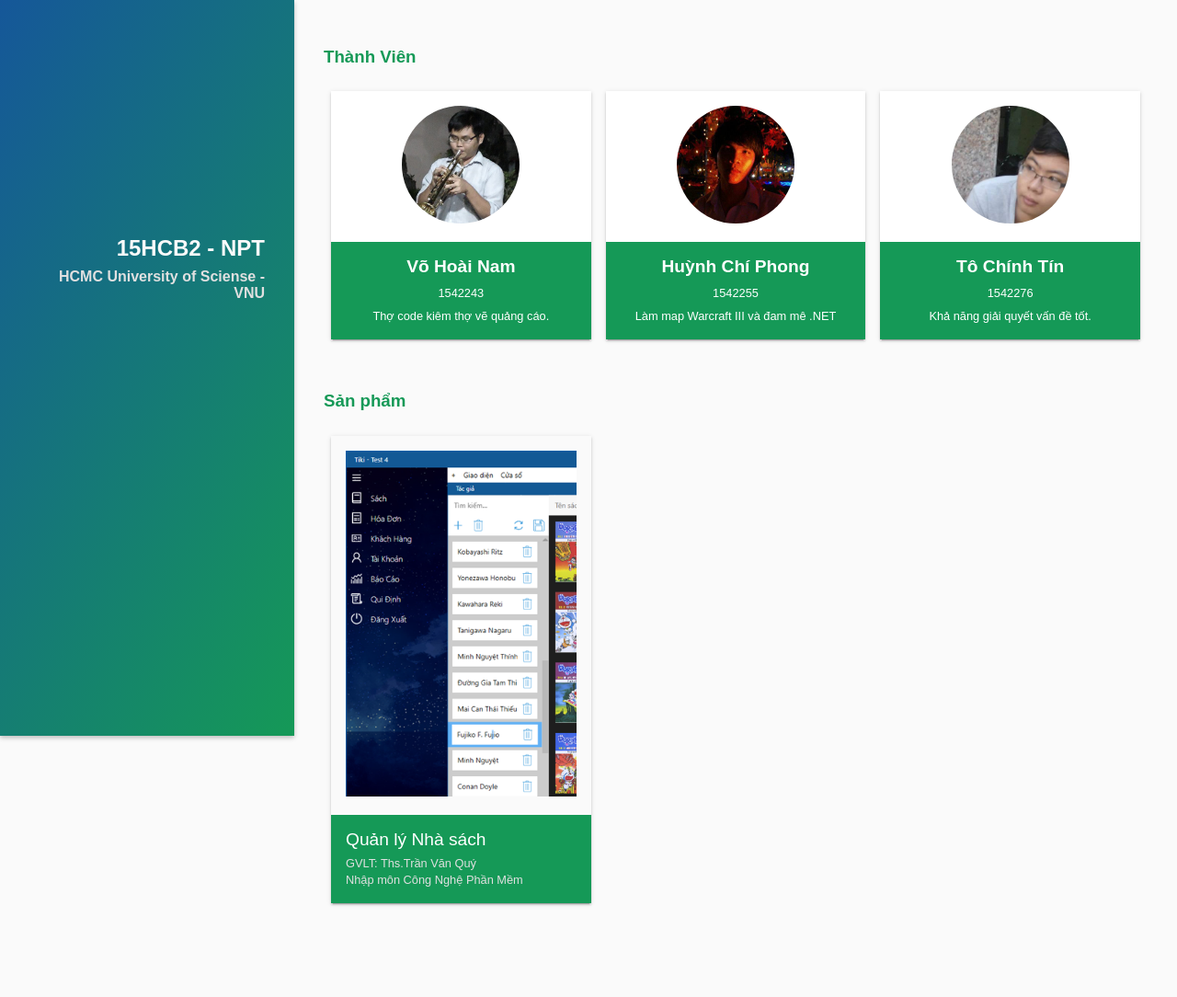
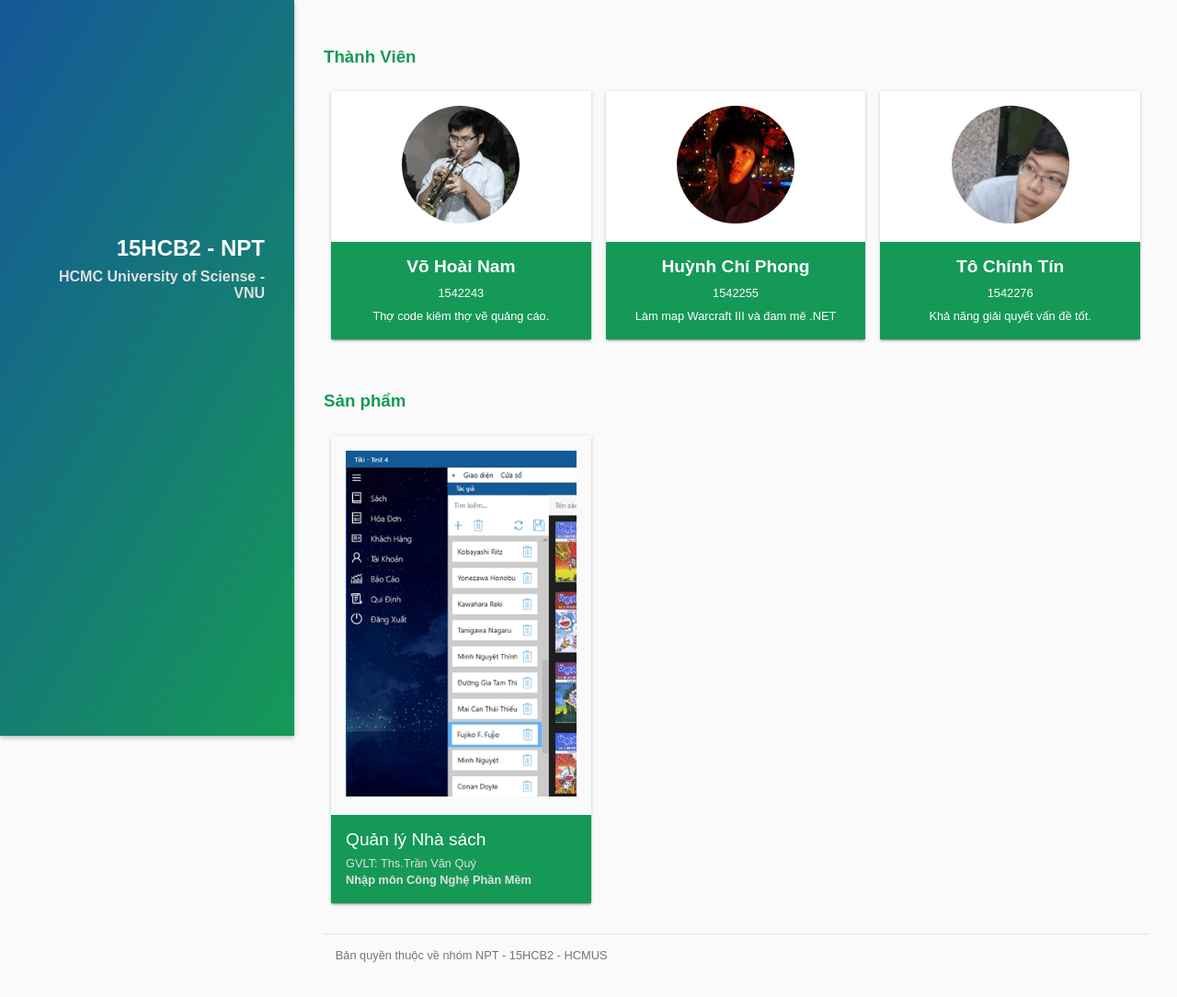
Before and after one commit to HCB2-NPT/hbc2-npt.github.io, a plain HTML site: page index.html in a window 1280 px wide. Shown: the whole page at 92% size. Before the commit the page ends 1022 px from the top, so only its background shows below. Drawn offline with Linux system fonts and the light colour scheme.

Commit message:
add footer.

```diff
--- a/css/blog.css
+++ b/css/blog.css
@@ -2,6 +2,15 @@ body {
     font-size: 1em;
     color: #212121;
     background-color: #fafafa;
+}
+
+footer {
+    margin-top: 2em;
+    padding: 1em;
+    font-size: .8em;
+    color: #757575;
+    line-height: 1.5em;
+    border-top: 1px solid #e3e3e3;
 }
 
 .brand-title,
--- a/index.html
+++ b/index.html
@@ -81,7 +81,7 @@
                                         <p class="name">Quản lý Nhà sách</p>
                                         <p class="description">
                                             GVLT: Ths.Trần Văn Quý<br>
-                                            Nhập môn Công Nghệ Phần Mềm
+                                            <strong>Nhập môn Công Nghệ Phần Mềm</strong>
                                         </p>
                                     </div>
                                 </a>
@@ -91,6 +91,9 @@
                         <div class="pure-u-1 pure-u-md-1-3"></div>
                     </div>
                 </article>
+                <footer>
+                    Bản quyền thuộc về nhóm NPT - 15HCB2 - HCMUS
+                </footer>
             </div>
         </div>
     </body>
```
